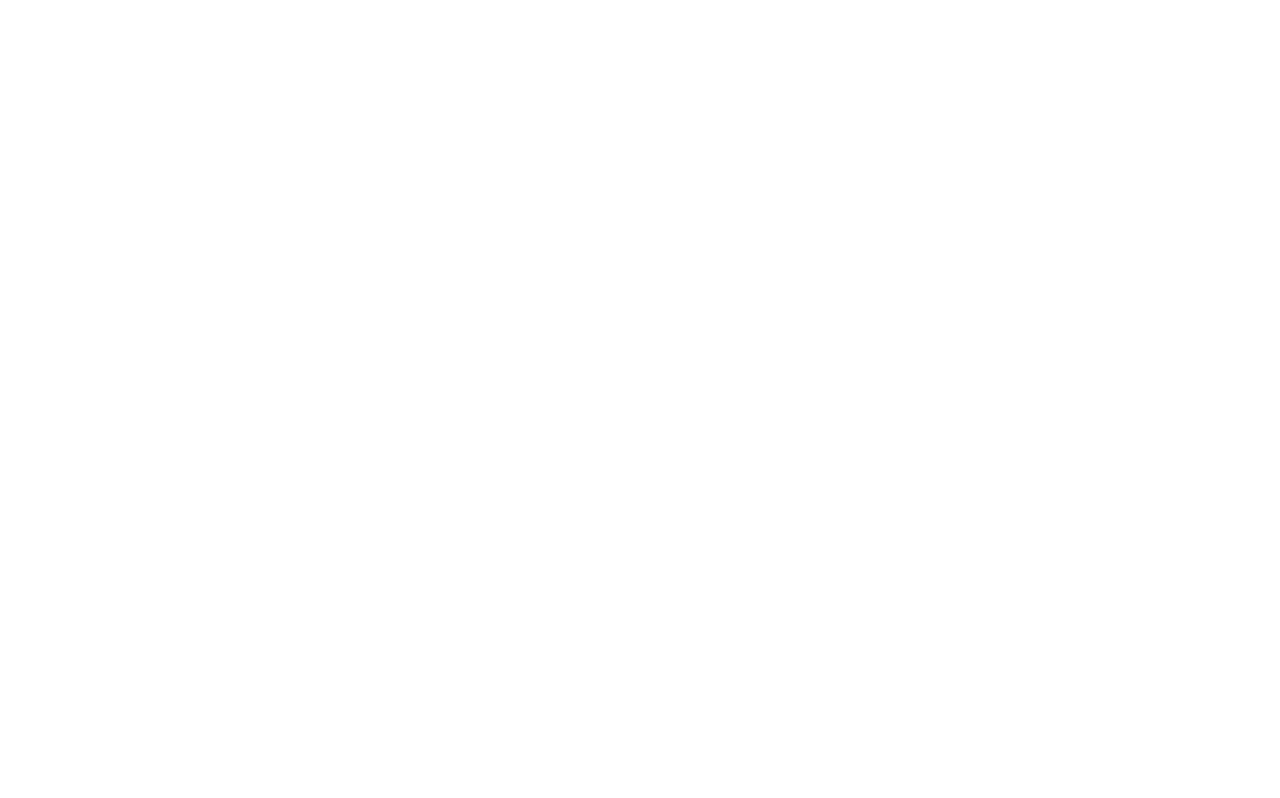
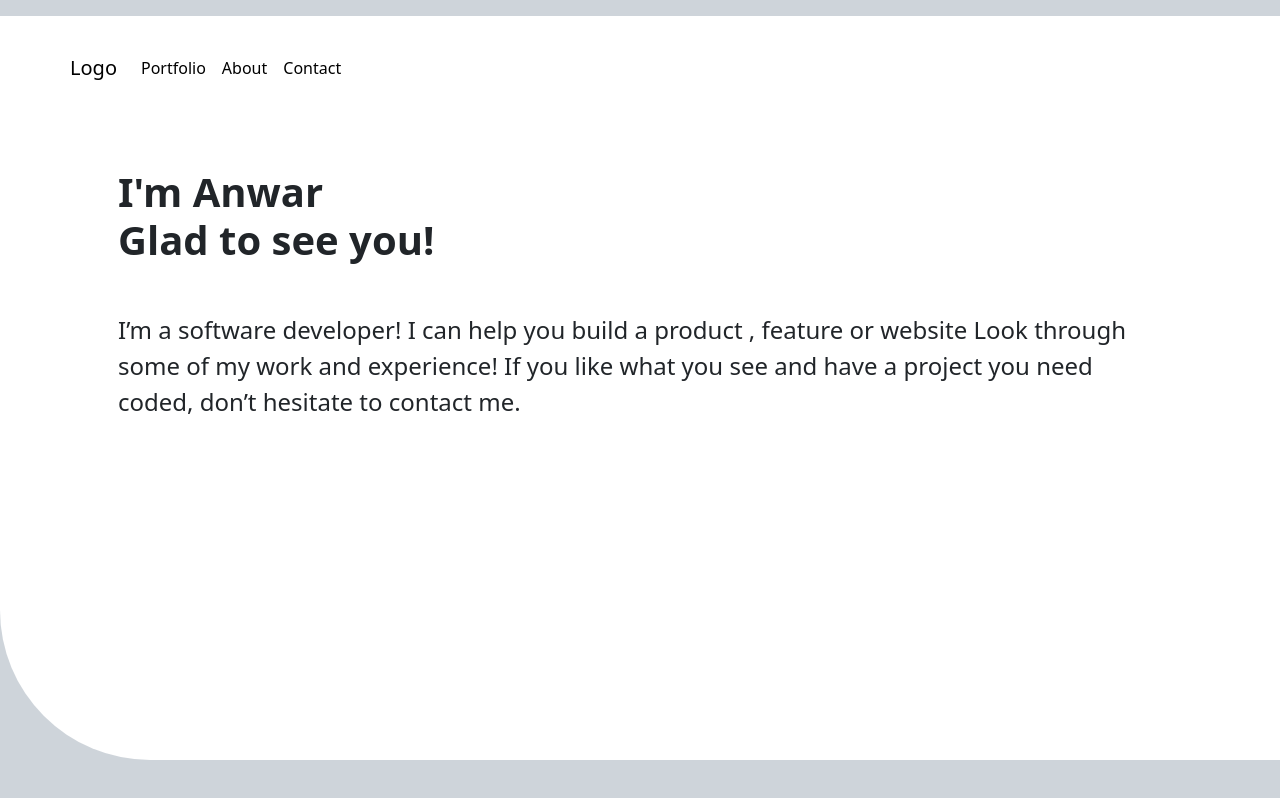
Before and after one commit to M-Anwar-Hussaini/Portfolio_Bootstrap, a website: page index.html in a window 1280 px wide. Drawn offline with nearby package versions, Linux system fonts and the light colour scheme.

Commit message:
Apply some bootstrap settings

```diff
--- a/index.html
+++ b/index.html
@@ -14,7 +14,47 @@
       crossorigin="anonymous"
     />
   </head>
-  <body>
+  <body class="bg-dark-subtle">
+    <header class="container-fluid p-4 bg-white main-header mt-3">
+      <nav class="navbar navbar-expand-lg navbar-light container ">
+        <a class="navbar-brand" href="#">Logo</a>
+
+        <div id="navbarSupportedContent">
+          <ul class="navbar-nav me-auto mb-2 mb-lg-0">
+            <li class="nav-item">
+              <a class="nav-link active" aria-current="page" href="#"
+                >Portfolio</a
+              >
+            </li>
+            <li class="nav-item">
+              <a class="nav-link active" aria-current="page" href="#">About</a>
+            </li>
+            <li class="nav-item">
+              <a class="nav-link active" aria-current="page" href="#"
+                >Contact</a
+              >
+            </li>
+          </ul>
+        </div>
+      </nav>
+    </header>
+    <main>
+      <section class="section-hero p-xxl-5 bg-white  ">
+        <div class="container p-5">
+          <h1 class="fs-1 fw-bold mb-5">
+            <span class="d-block">I'm Anwar</span>
+            <span class="d-block">Glad to see you!</span>
+          </h1>
+          <p class="fs-4">
+            I’m a software developer! I can help you build a product , feature
+            or website Look through some of my work and experience! If you like
+            what you see and have a project you need coded, don’t hesitate to
+            contact me.
+          </p>
+        </div>
+      </section>
+    </main>
+
     <!----------------------->
     <!-- Bootstrap JS file -->
     <!----------------------->
--- a/style.css
+++ b/style.css
@@ -3,3 +3,18 @@
   padding: 0;
   box-sizing: border-box;
 }
+
+.navbar {
+  display: flex;
+  align-items: center;
+  justify-content: space-between;
+}
+
+.main-header {
+  /* border-radius: 0 150px 0 0; */
+}
+
+.section-hero {
+  height: 80vh;
+  border-radius: 0 0 0 150px;
+}
```
